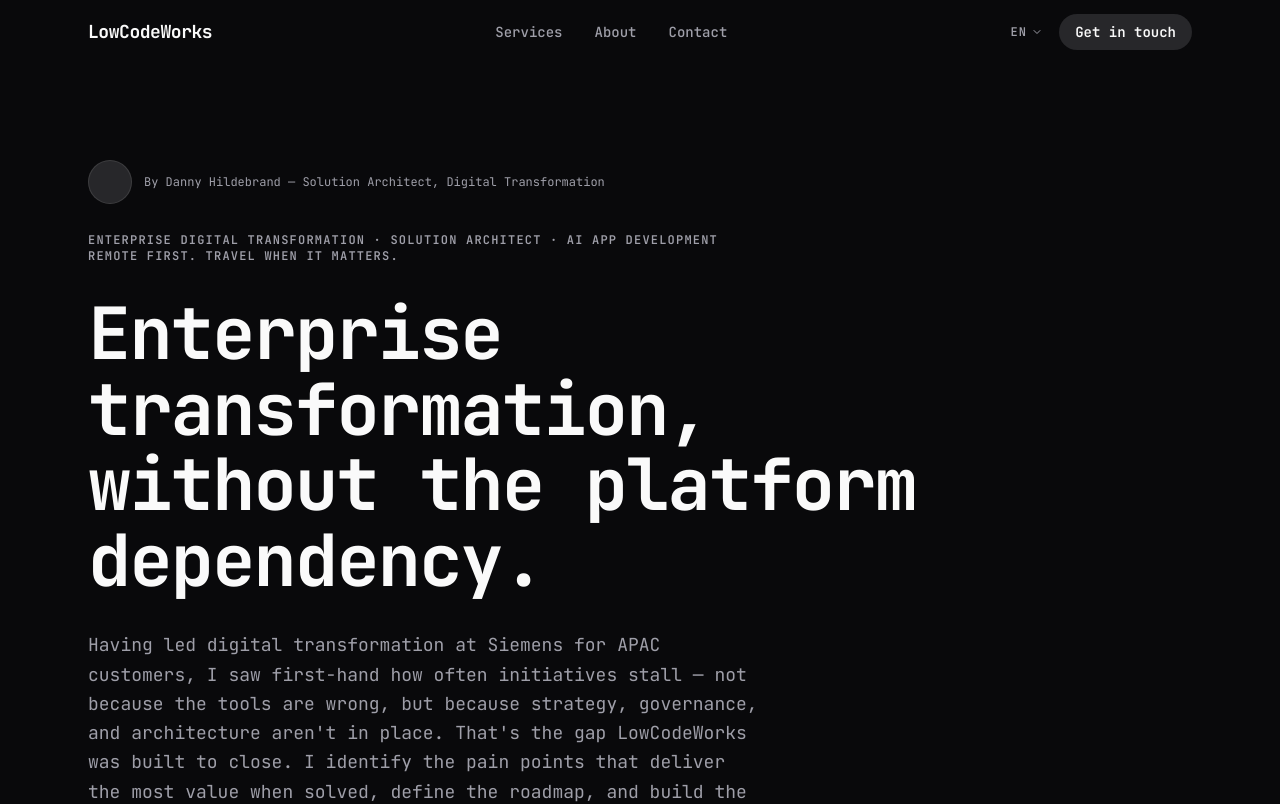
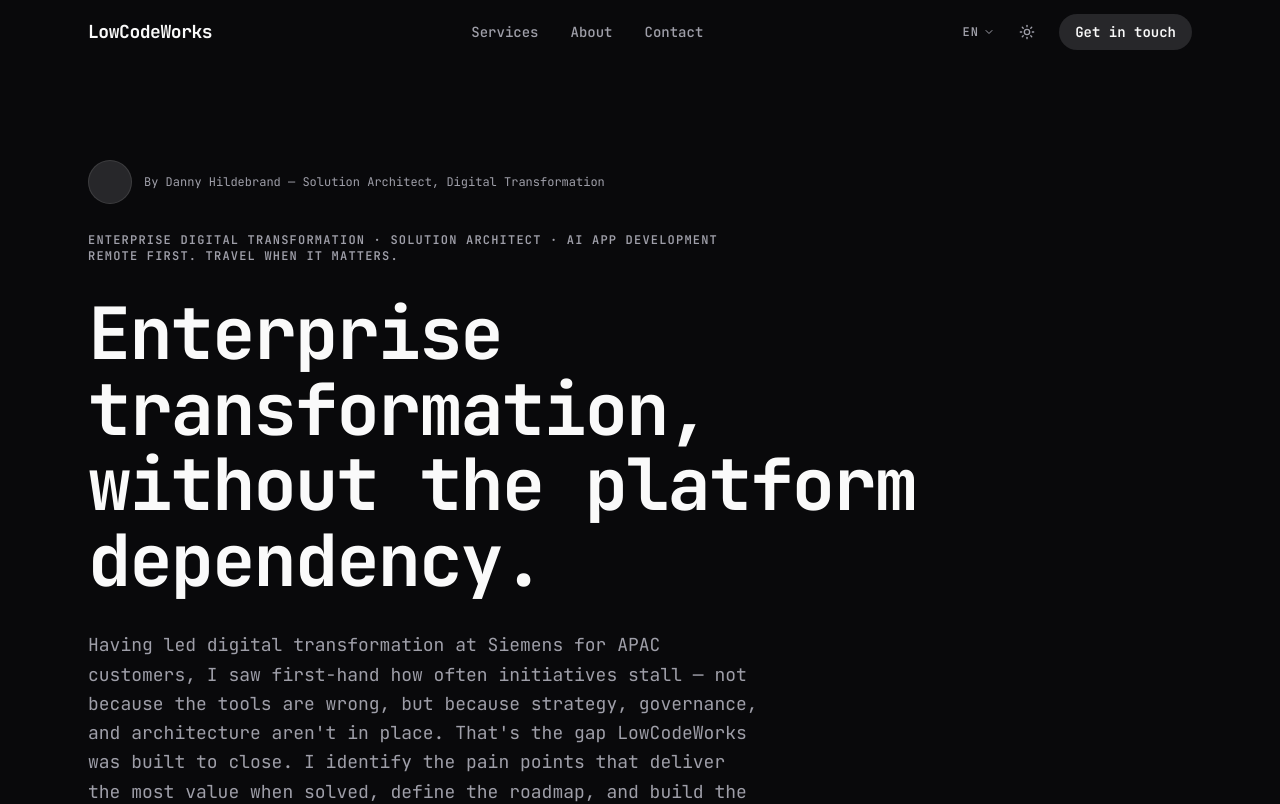
Before and after one commit to lowcodeworks-dev/lcw-website, a Next.js app: page /en in a window 1280 px wide. Shown: the top 804 px of the page. Built offline with nearby package versions, Linux system fonts and the light colour scheme.

Commit message:
feat: add theme toggle to nav, restyle assessment-cta contrast

```diff
--- a/components/nav.tsx
+++ b/components/nav.tsx
@@ -4,8 +4,27 @@ import Link from 'next/link'
 import { useTranslations } from 'next-intl'
 import { usePathname } from 'next/navigation'
 import { useState, useEffect, useRef } from 'react'
-import { Menu, X, ChevronDown } from 'lucide-react'
+import { Menu, X, ChevronDown, Sun, Moon } from 'lucide-react'
+import { useTheme } from 'next-themes'
 import posthog from 'posthog-js'
+
+function ThemeToggle() {
+  const { resolvedTheme, setTheme } = useTheme()
+  const [mounted, setMounted] = useState(false)
+  useEffect(() => setMounted(true), [])
+
+  if (!mounted) return <div className="w-8 h-8" />
+
+  return (
+    <button
+      onClick={() => setTheme(resolvedTheme === 'dark' ? 'light' : 'dark')}
+      className="w-8 h-8 flex items-center justify-center rounded-full text-muted-foreground hover:text-foreground hover:bg-muted transition-colors"
+      aria-label="Toggle theme"
+    >
+      {resolvedTheme === 'dark' ? <Sun className="h-4 w-4" /> : <Moon className="h-4 w-4" />}
+    </button>
+  )
+}
 
 const LOCALES = ['en', 'ko', 'ja'] as const
 type Locale = (typeof LOCALES)[number]
@@ -97,6 +116,8 @@ export function Nav({ locale }: { locale: string }) {
             )}
           </div>
 
+          <ThemeToggle />
+
           <a
             href="#contact"
             onClick={() => posthog.capture('nav_cta_clicked', { location: 'desktop_nav' })}
@@ -126,6 +147,7 @@ export function Nav({ locale }: { locale: string }) {
             </a>
           ))}
           <div className="flex items-center gap-3 pt-2 border-t border-border">
+            <ThemeToggle />
             {LOCALES.map((l) => (
               <Link
                 key={l}
--- a/components/sections/assessment-cta.tsx
+++ b/components/sections/assessment-cta.tsx
@@ -5,14 +5,14 @@ import { ArrowRight } from 'lucide-react'
 
 export function AssessmentCta() {
   return (
-    <section className="bg-muted py-20">
+    <section className="bg-background py-20">
       <div className="max-w-6xl mx-auto px-6">
         <motion.div
           initial={{ opacity: 0, y: 20 }}
           whileInView={{ opacity: 1, y: 0 }}
           viewport={{ once: true }}
           transition={{ duration: 0.5 }}
-          className="flex flex-col md:flex-row md:items-center md:justify-between gap-8"
+          className="flex flex-col md:flex-row md:items-center md:justify-between gap-8 bg-card border border-border rounded-3xl p-8 md:p-12"
         >
           <div className="max-w-xl">
             <p className="text-xs font-semibold uppercase tracking-widest text-muted-foreground mb-3">
```
